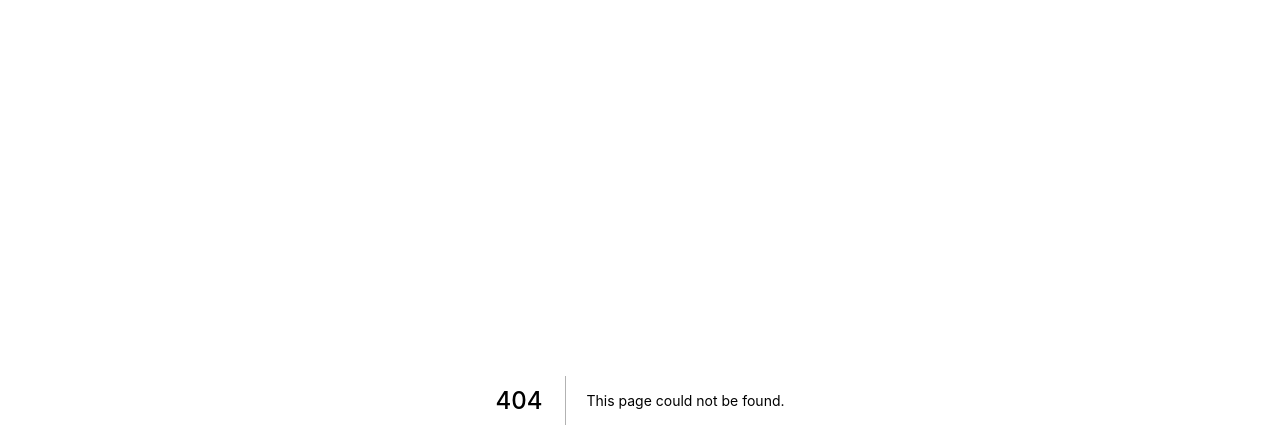
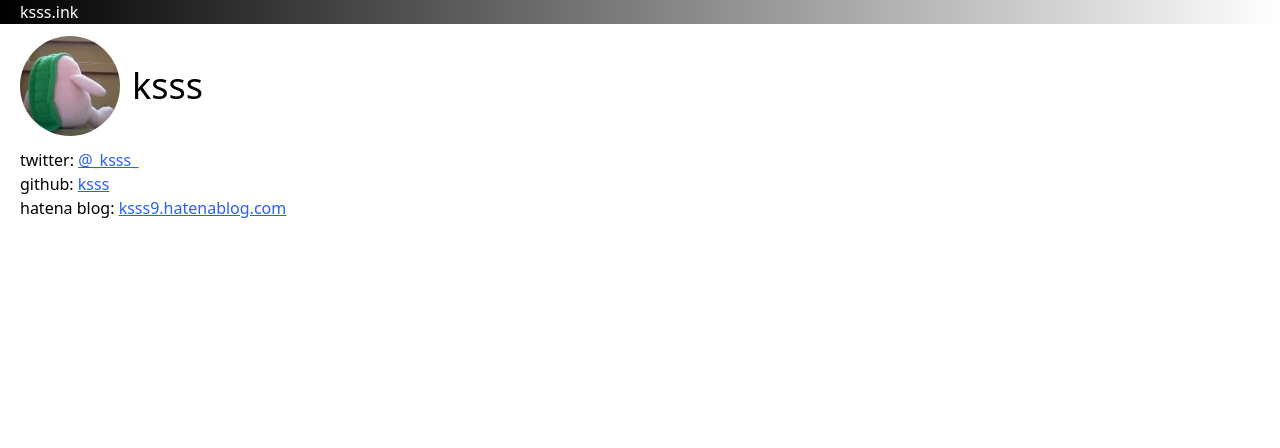
Before and after one commit to ksss/ksss.ink, a Next.js app: page /profile in a window 1280 px wide. Before the commit this address had no page. Shown: the top 448 px of the page. Built offline with nearby package versions, Linux system fonts and the light colour scheme.

Commit message:
Add profile page

```diff
--- a/components/author.tsx
+++ b/components/author.tsx
@@ -1,8 +1,10 @@
 import Image from 'next/image'
+import Link from 'next/link'
 
 export default function Author() {
   return (
-    <div className="flex py-3">
+    <Link href="/profile">
+      <div className="flex py-3 cursor-pointer">
         <Image
           height={50}
           width={50}
@@ -13,6 +15,6 @@ export default function Author() {
           ksss
         </div>
       </div>
-
+    </Link>
   )
 }
--- a/pages/index.tsx
+++ b/pages/index.tsx
@@ -7,7 +7,7 @@ export default function Home() {
   return (
     <div className={styles.container}>
       <Head>
-        <title>Create Next App</title>
+        <title>ksss.ink</title>
         <link rel="icon" href="/favicon.ico" />
       </Head>
 
@@ -29,6 +29,11 @@ export default function Home() {
               <h3>Blog &rarr;</h3>
             </a>
           </Link>
+          <Link href="/profile">
+            <a className={styles.card}>
+              <h3>Profile &rarr;</h3>
+            </a>
+          </Link>
         </div>
       </main>
 
--- /dev/null
+++ b/pages/profile.tsx
@@ -0,0 +1,35 @@
+import Head from 'next/head'
+import Image from 'next/image'
+import Link from 'next/link'
+import Layout from '../components/layout'
+import style from '../styles/Profile.module.css'
+
+export default function Profile() {
+  return (
+    <Layout>
+      <div className="flex py-3">
+        <Image
+          height={100}
+          width={100}
+          src="/icon.jpg"
+          className="rounded-full"
+        />
+        <div className="mx-3 text-4xl flex items-center justify-center">
+          ksss
+        </div>
+      </div>
+
+      <ul className={style.list}>
+        <li>
+          twitter: <a href="https://twitter.com/_ksss_">@_ksss_</a>
+        </li>
+        <li>
+          github: <a href="https://github.com/ksss">ksss</a>
+        </li>
+        <li>
+          hatena blog: <a href="https://ksss9.hatenablog.com/">ksss9.hatenablog.com</a>
+        </li>
+      </ul>
+    </Layout>
+  )
+}
--- /dev/null
+++ b/styles/Profile.module.css
@@ -0,0 +1,8 @@
+.list {
+}
+.list a {
+  @apply text-blue-600 underline break-words;
+}
+.list a:visited {
+  @apply text-blue-600 underline break-words;
+}
```
Lines whose indentation alone changed are shown as unchanged.
